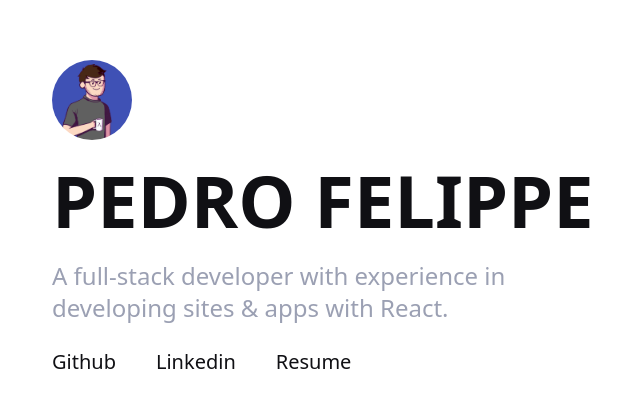
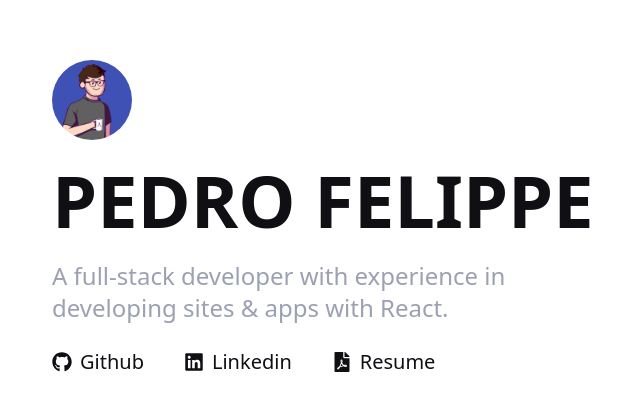
Before and after one commit to pefelippe/Portfolio, a Next.js app: page / in a window 1280 px wide. Shown: the part 182-592 px from the top of the page, without its empty margins (284-924 px from the left). Built offline with nearby package versions, Linux system fonts and the light colour scheme.

Commit message:
adding icons

```diff
--- a/src/content/About.tsx
+++ b/src/content/About.tsx
@@ -1,6 +1,7 @@
 /* eslint-disable react/no-unescaped-entities */
 import { motion } from "framer-motion";
 import React from "react";
+import { FaFilePdf, FaGithub, FaLinkedin } from "react-icons/fa";
 
 import AnimatedBtn from "../components/animated/AnimatedBtn";
 
@@ -23,10 +24,10 @@ export default function About() {
         </h1>
       </div>
 
-      <div className="w-full    flex text-xl gap-10 max-w-xl">
+      <div className="w-full flex text-xl gap-10 max-w-xl">
         <AnimatedBtn className="" href="https://github.com/pefelippe">
           <div className=" flex gap-2 items-center w-full transition-all hover:text-blue">
-            Github
+            <FaGithub /> Github
           </div>
         </AnimatedBtn>
 
@@ -38,7 +39,7 @@ export default function About() {
             className="  flex gap-2 items-center
              transition-all  hover:text-blue"
           >
-            Linkedin
+            <FaLinkedin /> Linkedin
           </div>
         </AnimatedBtn>
         <AnimatedBtn
@@ -46,7 +47,10 @@ export default function About() {
           className=" flex gap-2 items-center
           transition-all  hover:text-blue"
         >
-          <p>Resume</p>
+          <>
+            <FaFilePdf />
+            <p>Resume</p>
+          </>
         </AnimatedBtn>
       </div>
     </motion.div>
```
